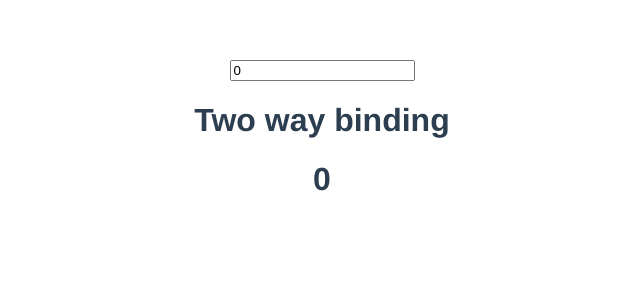
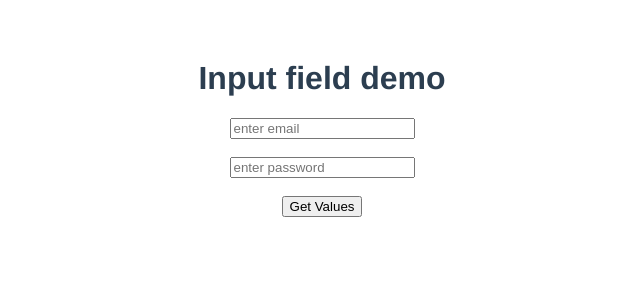
Before and after one commit to parteek2813/VueJs, a Vue app: page / in a window 1280 px wide. Shown: the top 300 px of the page, without its empty margins (318-958 px from the left). Built offline with nearby package versions, Linux system fonts and the light colour scheme.

Commit message:
#11 Get input value

```diff
--- a/src/components/Function.vue
+++ b/src/components/Function.vue
@@ -25,17 +25,28 @@
 <style lang=""></style> -->
 
 <template lang="">
-  <input type="text" v-model="count" />
-  <h1>Two way binding</h1>
-  <h1>{{ count }}</h1>
+  <h1>Input field demo</h1>
+  <input type="text" placeholder="enter email" v-model="email" />
+  <br />
+  <br />
+  <input type="text" placeholder="enter password" v-model="password" />
+  <br />
+  <br />
+  <button v-on:click="getData()" type="button">Get Values</button>
 </template>
 <script>
 export default {
   name: "Home",
   data() {
     return {
-      count: 0,
+      email: null,
+      password: null,
     };
+  },
+  methods: {
+    getData() {
+      console.log("value: ", this.email, this.password);
+    },
   },
 };
 </script>
```
